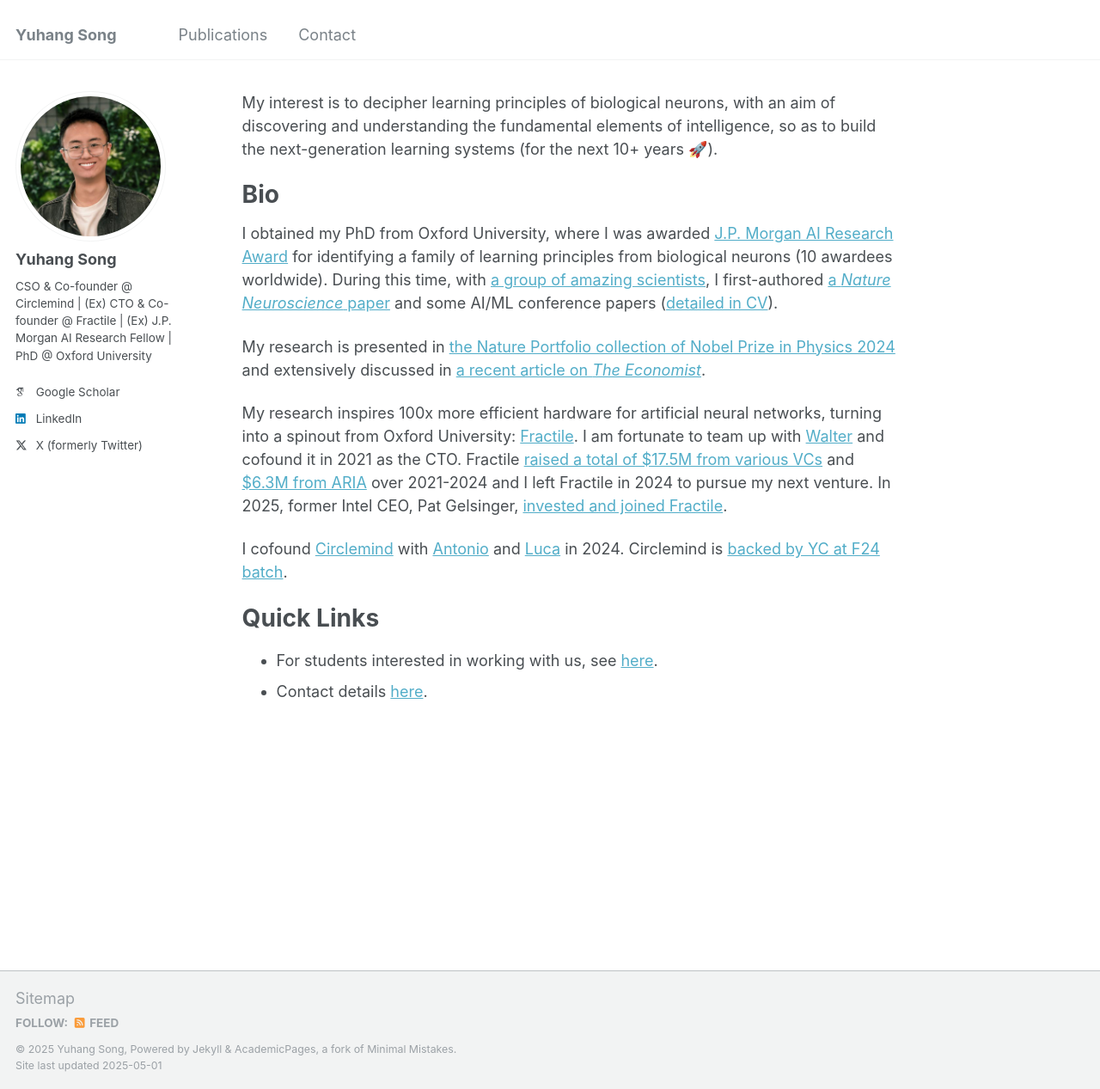
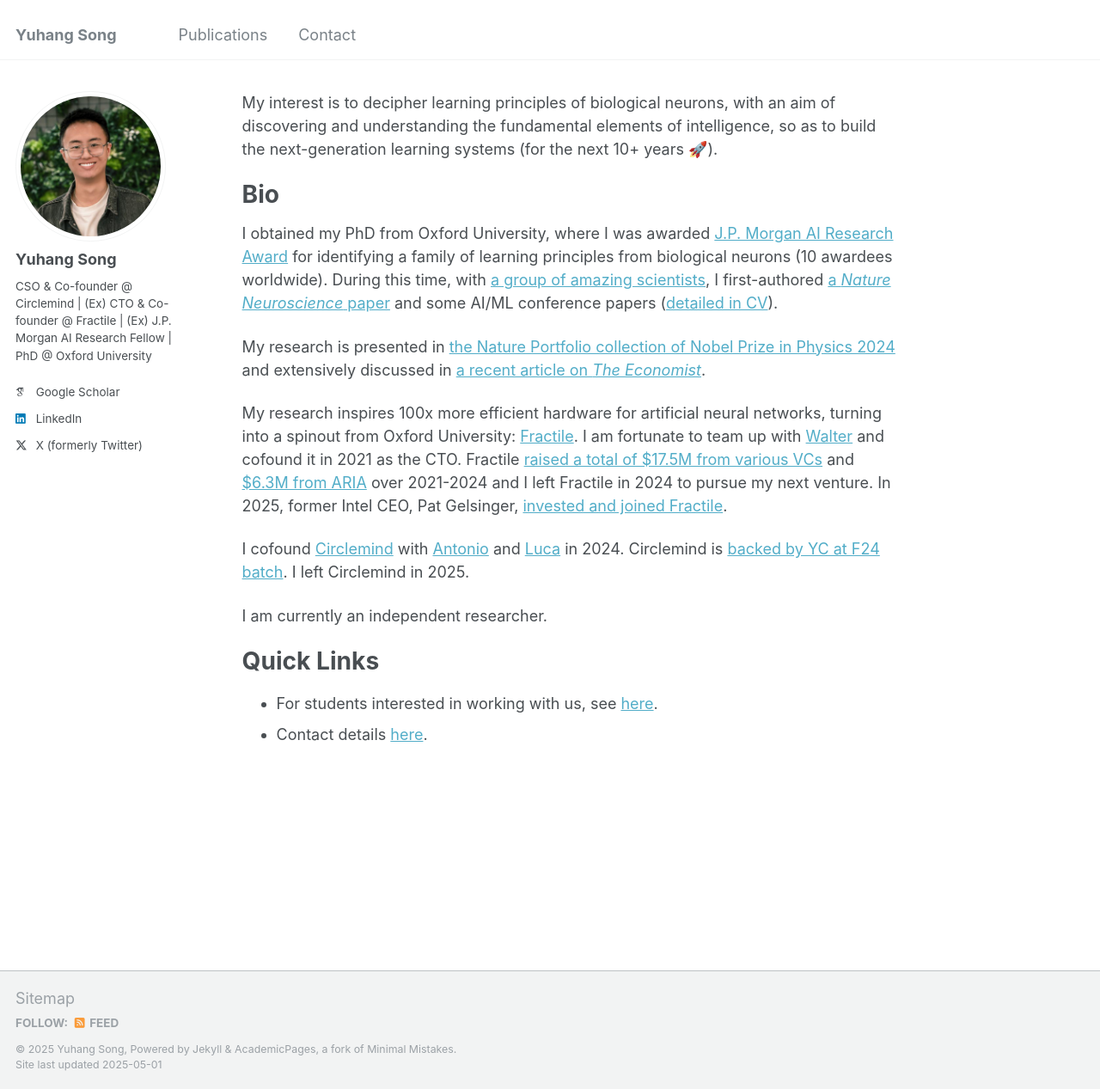
Before and after one commit to YuhangSong/YuhangSong.github.io, a Jekyll site: the page built from _pages/about.md, in a window 1280 px wide and 1267 px high. Shown: the whole window at 86% size. Built offline with Jekyll 4.4.1, drawn with Linux system fonts in a browser that asks for light colours; some web fonts are replaced.

Commit message:
update about.md

```diff
--- a/_pages/about.md
+++ b/_pages/about.md
@@ -30,7 +30,9 @@
 
 My research inspires 100x more efficient hardware for artificial neural networks, turning into a spinout from Oxford University: [Fractile](https://www.fractile.ai/). I am fortunate to team up with [Walter](https://www.linkedin.com/in/walter-goodwin/) and cofound it in 2021 as the CTO. Fractile [raised a total of $17.5M from various VCs](https://fortune.com/2024/07/26/fractile-ai-chip-startup-nvidia-15-million-funding-seed-round/) and [$6.3M from ARIA](https://www.businessweekly.co.uk/posts/fractile-on-song-as-aria-awards-ps5m-to-ai-chip-design-pioneer) over 2021-2024 and I left Fractile in 2024 to pursue my next venture. In 2025, former Intel CEO, Pat Gelsinger, [invested and joined Fractile](https://thetechcapital.com/former-intel-ceo-backs-uk-ai-startup-fractile-to-boost-llm-inference/).
 
-I cofound [Circlemind](https://circlemind.co) with [Antonio](https://www.linkedin.com/in/antonio-vespoli-895727121/) and [Luca](https://www.linkedin.com/in/luca-pinchetti-414230222/) in 2024. Circlemind is [backed by YC at F24 batch](https://www.ycombinator.com/companies/circlemind).
+I cofound [Circlemind](https://circlemind.co) with [Antonio](https://www.linkedin.com/in/antonio-vespoli-895727121/) and [Luca](https://www.linkedin.com/in/luca-pinchetti-414230222/) in 2024. Circlemind is [backed by YC at F24 batch](https://www.ycombinator.com/companies/circlemind). I left Circlemind in 2025.
+
+I am currently an independent researcher.
 
 <!-- ------
 
```
